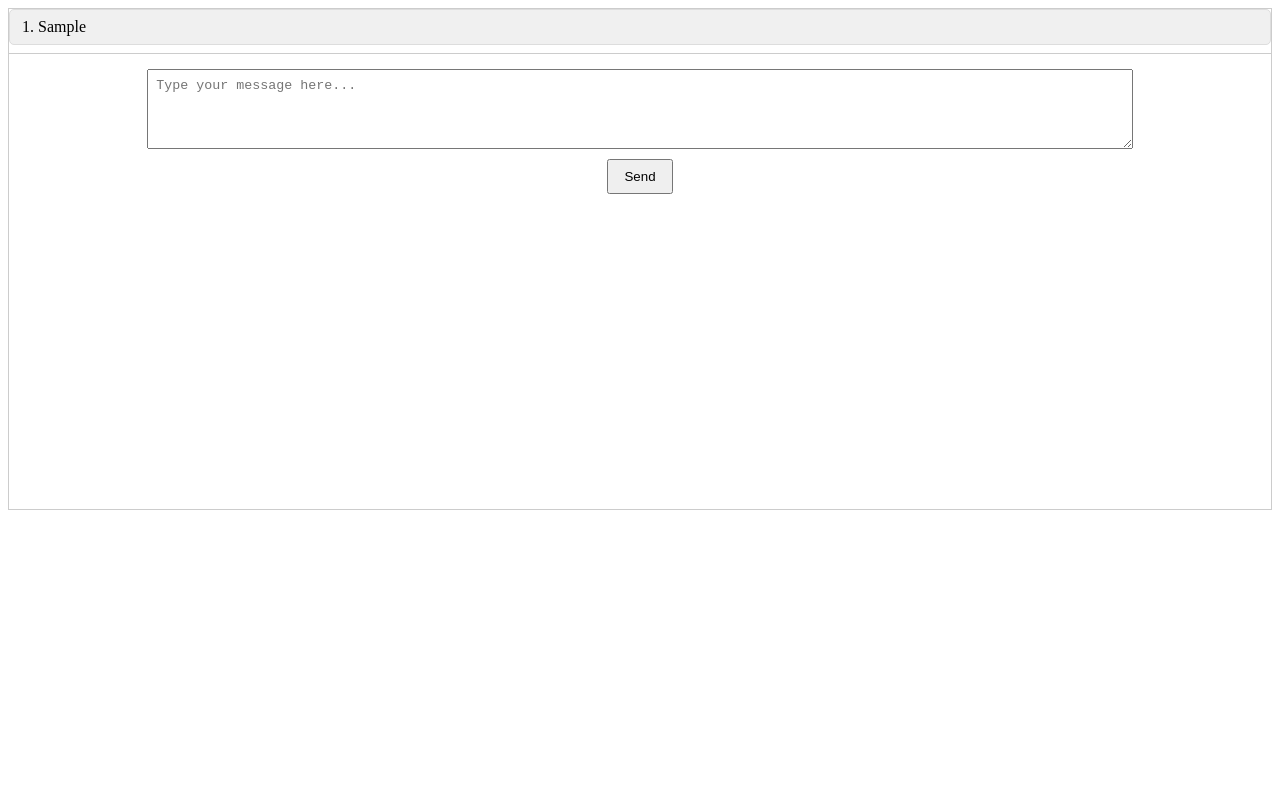
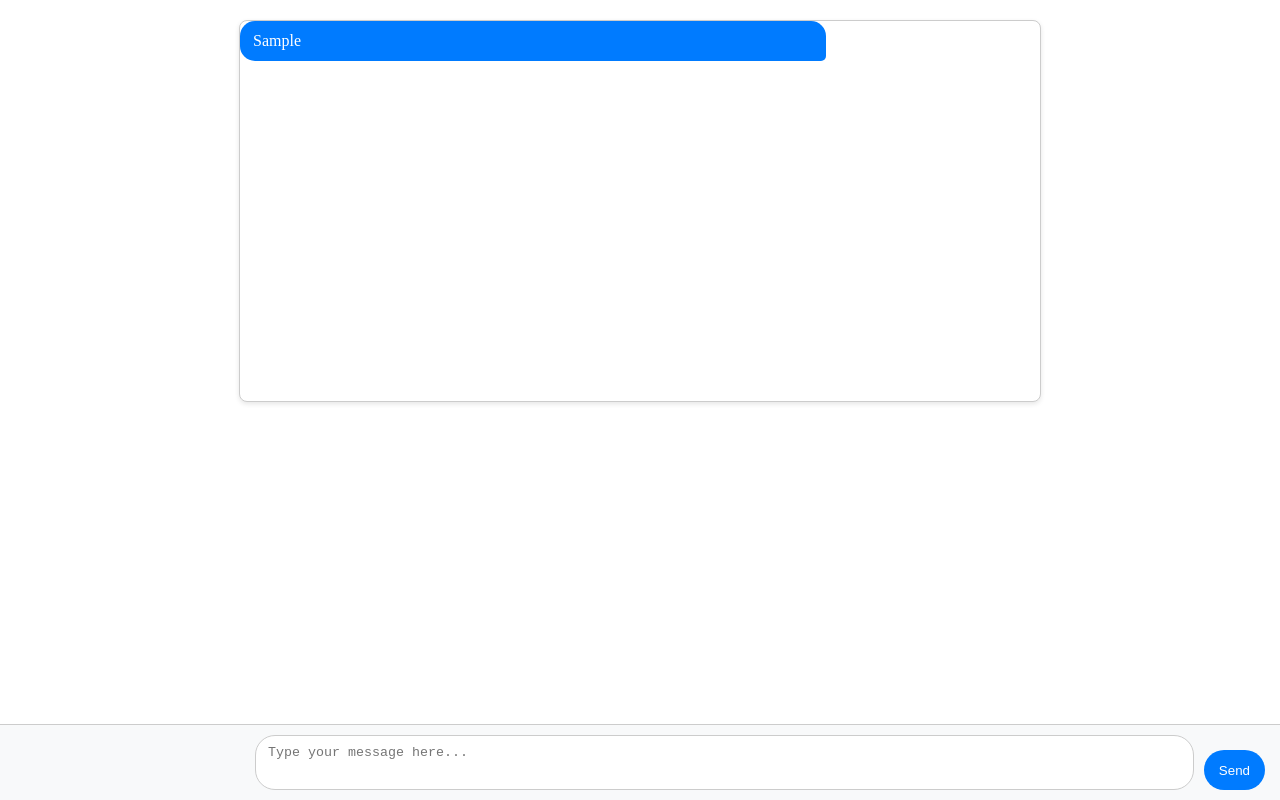
Before and after one commit to xSakix/self-dialogue-app, an Angular app: page / in a window 1280 px wide. Both pictures are taken after typing "Sample" into the empty fields and a click on the button "Send". Built offline with nearby package versions, Linux system fonts and the light colour scheme.

Commit message:
trying to make it look like a standard chat app. Using gemini code to create the code changes. So far good.

```diff
--- a/src/app/dialogue/dialogue.component.css
+++ b/src/app/dialogue/dialogue.component.css
@@ -1,61 +1,94 @@
 .dialogue-container {
     display: flex;
     flex-direction: column; /* Still column direction for overall layout */
-    height: 500px;
     border: 1px solid #ccc;
+    width: 100%;
+    max-width: 800px;
+    margin: 20px auto;
+    border: 1px solid #ccc;
+    border-radius: 8px;
+    box-shadow: 0 2px 5px rgba(0, 0, 0, 0.1);
+    background-color: #fff;
+    padding-bottom: 80px;
+    min-height: 300px;
   }
 
-  .dialogue-sides-wrapper { /* NEW CSS FOR THE WRAPPER */
-    display: flex; /* Use flex for the sides to be side-by-side */
-    width: 100%; /* Make the wrapper take full width of the container */
+  .dialog-messages-container {
+    flex-grow: 1;
+    overflow-y: auto;
+    padding: 15px;
+    display: flex;
+    flex-direction: column;
   }
 
-  .dialogue-side {
-    flex: 1; /* Each side takes equal width within the wrapper */
-    flex-grow: 1; /* Allow dialogue sides to grow vertically */
-    padding: 15px;
-    border-bottom: 1px solid #ccc; /* Separator between dialogue sides */
-    overflow-y: auto;
+  .message {
+    margin-bottom: 10px; /* Space between messages */
+    padding: 8px 12px;
+    border-radius: 15px;
+    max-width: 70%;
+    word-wrap: break-word; /* Prevent long messages from breaking layout */
+    border: 1px solid transparent;
+    line-height: 1.4;
   }
 
-  .left-side {
-    border-right: 1px solid black; /* Remove border-right from the left side */
+  .message.left-actor {
+    background-color: #e9e9eb;
+    color: #333;
+    align-self: flex-start;
+    border-bottom-left-radius: 5px;
   }
 
-  .right-side {
-    border-bottom: none; /* No border-bottom on the rightmost side */
-  }
-
-  .dialogue-messages {
-    margin-bottom: 15px;
+  .message.right-actor {
+    background-color: #007bff;
+    color: white;
+    align-self: flex-end;
+    border-bottom-right-radius: 5px;
   }
 
   .dialogue-input {
-    padding: 15px;
+    position: fixed;
+    bottom: 0;
+    left: 0;
+    right: 0;
+
+    padding: 10px 15px;
     border-top: 1px solid #ccc;
+    background-color: #f8f9fa;
     display: flex; /* Use flexbox for centering input elements */
-    flex-direction: column; /* Stack textarea and button vertically within input area */
-    align-items: center; /* Center items horizontally within the input area */
+    align-items: flex-end; /* Center items horizontally within the input area */
+    z-index: 100;
+    box-sizing: border-box;
+    padding-left: calc((100vw - min(100%,800px))/2 + 15px);
+    padding-left: calc((100vw - min(100%,800px))/2 + 15px);
   }
 
   textarea {
-    width: 80%; /* Reduce textarea width, adjust as needed */
-    height: 80px;
-    margin-bottom: 10px;
-    padding: 8px;
+    flex-grow: 1;
+    min-height: 40px;
+    max-height: 120px;
+    margin-right: 10px;
+    padding: 8px 12px;
     box-sizing: border-box;
+    border: 1px solid #ccc;
+    border-radius: 20px;
+    resize: none;
+    line-height: 1.4;
+    overflow-y: auto;
+    transition: height 0.2s ease;
   }
 
   button {
+    flex-shrink: 0;
     padding: 8px 15px;
+    height: 40px;
     cursor: pointer;
+    border-radius: 20px;
+    border: none;
+    background-color: #007bff;
+    color: white;
+    white-space: nowrap;
   }
 
-  .message {
-    margin-bottom: 8px; /* Space between messages */
-    padding: 8px 12px;
-    border-radius: 5px;
-    background-color: #f0f0f0; /* Light gray background */
-    border: 1px solid #ddd; /* Light border */
-    word-wrap: break-word; /* Prevent long messages from breaking layout */
+  button:hover {
+    background-color: #0056b3;
   }
--- a/src/app/dialogue/dialogue.component.html
+++ b/src/app/dialogue/dialogue.component.html
@@ -1,12 +1,19 @@
 <div class="dialogue-container">
-    <div class="dialogue-message-container">
-        <div *ngFor="let message of allMessages; let i = index" class="message">
-        {{i+1}}. {{message}}
+    <div class="dialogue-messages-container" #messagesContainer>
+        <div *ngFor="let message of allMessages"
+            class="message"
+            [ngClass]="{'left-actor':message.actor==='left', 'right-actor':message.actor==='right'}">
+        {{message.text}}
         </div>
     </div>
 
     <div class="dialogue-input">
-      <textarea placeholder="Type your message here..." [(ngModel)]="currentMessage"></textarea>
+      <textarea
+        placeholder="Type your message here..."
+        [(ngModel)]="newMessage"
+        (keydown.enter)="sendMessage();$event.preventDefault()"
+        (keyup.enter)="$event.preventDefault()"
+        ></textarea>
       <button (click)="sendMessage()">Send</button>
     </div>
   </div>
--- a/src/app/dialogue/dialogue.component.ts
+++ b/src/app/dialogue/dialogue.component.ts
@@ -1,6 +1,11 @@
 import { CommonModule } from '@angular/common';
-import { Component } from '@angular/core';
+import { Component, ViewChild, ElementRef, AfterViewChecked } from '@angular/core';
 import { FormsModule } from '@angular/forms';
+
+interface DialogueMessage{
+  text: string;
+  actor: 'left' | 'right';
+}
 
 @Component({
   selector: 'app-dialogue',
@@ -9,13 +14,50 @@ import { FormsModule } from '@angular/forms';
   templateUrl: './dialogue.component.html',
   styleUrl: './dialogue.component.css'
 })
-export class DialogueComponent {
-  currentMessage = '';
-  allMessages: string[] = [];
+export class DialogueComponent implements AfterViewChecked {
+
+  newMessage= '';
+  currentMessage: string = '';
+  currentActor: 'left' | 'right' = 'right';
+  allMessages: DialogueMessage[] = [];
+
+  @ViewChild('messagesContainer') private messageContainerRef!: ElementRef<HTMLDivElement>;
+  private shouldScrollToTheBottom: boolean = false;
+
+  ngAfterViewChecked(): void {
+    if(this.shouldScrollToTheBottom && this.messageContainerRef){
+      this.scrollToBottom();
+      this.shouldScrollToTheBottom = false;
+    }
+  }
+
+  private scrollToBottom(): void {
+    try{
+
+      const element = this.messageContainerRef.nativeElement;
+      setTimeout(() => {
+        element.scrollTop = element.scrollHeight;
+      }, 0);
+    } catch(err){
+      console.log("Could not scroll to the bottom:",err);
+    }
+  }
+
 
   sendMessage(){
-    if(this.currentMessage.trim() === '') return;
-    this.allMessages.push(this.currentMessage);
-    this.currentMessage = '';
+    const textToSend = this.newMessage.trim();
+    if(textToSend === '') return;
+    const messageToSend:DialogueMessage = {
+      text: textToSend,
+      actor: this.currentActor
+    }
+    this.allMessages.push(messageToSend);
+    this.newMessage = '';
+    this.currentActor = this.currentActor === 'left' ? 'right' : 'left';
+    this.shouldScrollToTheBottom = true;
+  }
+
+  setActor(actor: 'left' | 'right'){
+    this.currentActor = actor;
   }
 }
```
